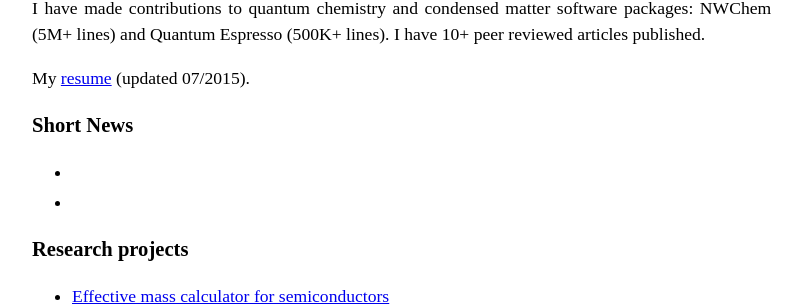
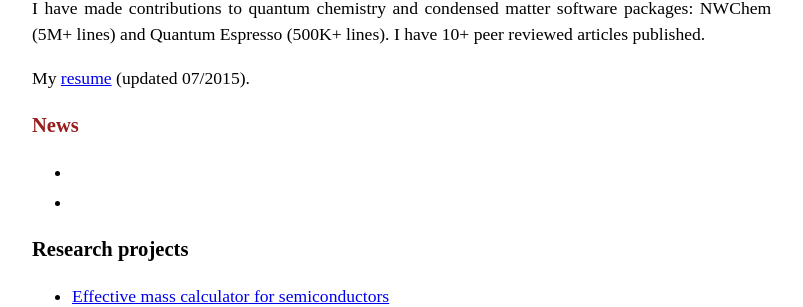
Before and after one commit to afonari/afonari.github.io, a Jekyll site: the page built from index.md, in a window 1280 px wide. Shown: the part 589-896 px from the top of the page, without its empty margins (56-859 px from the left). Built offline with Jekyll 4.4.1, drawn with Linux system fonts in a browser that asks for light colours; Markdown is read by kramdown in place of the engine named in the settings.

Commit message:
update css

```diff
--- a/css/screen.css
+++ b/css/screen.css
@@ -19,3 +19,7 @@ li p {
 li {
   margin: 0 0 3px 0;
 }
+
+#news {
+  color: #961E1E;
+}
--- a/index.md
+++ b/index.md
@@ -16,7 +16,7 @@ I have made contributions to quantum chemistry and condensed matter software pac
 
 My [resume](afonari_resume.pdf) (updated 07/2015).
 
-### Short News
+### News
 
  - [2 Jul 2015]: Added list of publications (top menu &uarr;)
  - [5 Jun 2015]: *Mode-selective vibrational modulation of charge transport* manuscript accepted to Nature Communications!
```
Also changed, not shown: other parts of index.md (+1 -1 lines).
